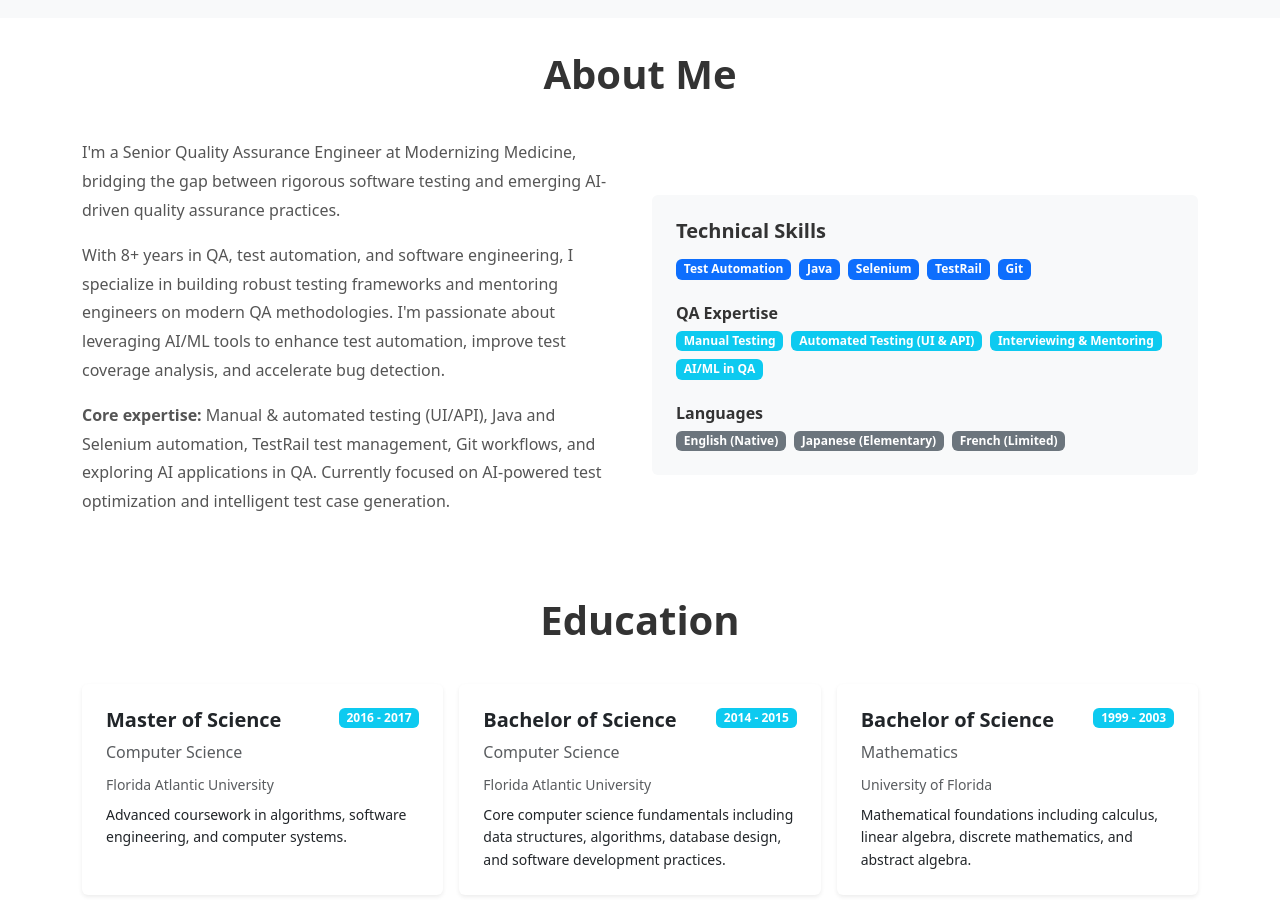
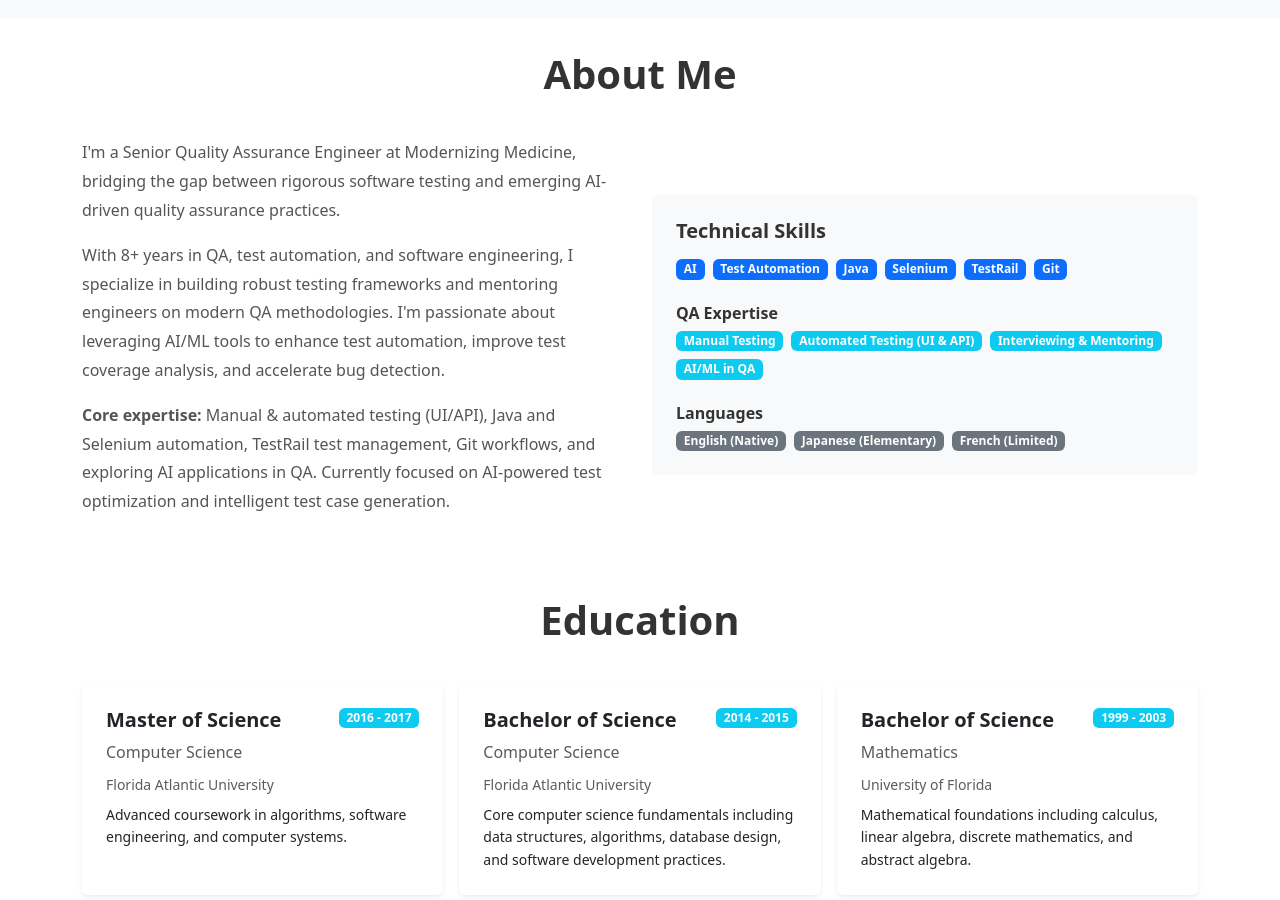
Before and after one commit to Ninjinkai/ninjinkai.github.io, a Jekyll site: the page built from index.md, in a window 1280 px wide and 900 px high, scrolled down 2071 px. Built offline with Jekyll 4.4.1, drawn with Linux system fonts in a browser that asks for light colours.

Commit message:
Add AI badge to Technical Skills section

```diff
--- a/_includes/about.html
+++ b/_includes/about.html
@@ -12,6 +12,7 @@
                 <div class="bg-light p-4 rounded">
                     <h5 class="fw-bold mb-3">Technical Skills</h5>
                     <div class="d-flex flex-wrap gap-2 mb-4">
+                        <span class="badge bg-primary">AI</span>
                         <span class="badge bg-primary">Test Automation</span>
                         <span class="badge bg-primary">Java</span>
                         <span class="badge bg-primary">Selenium</span>
```
